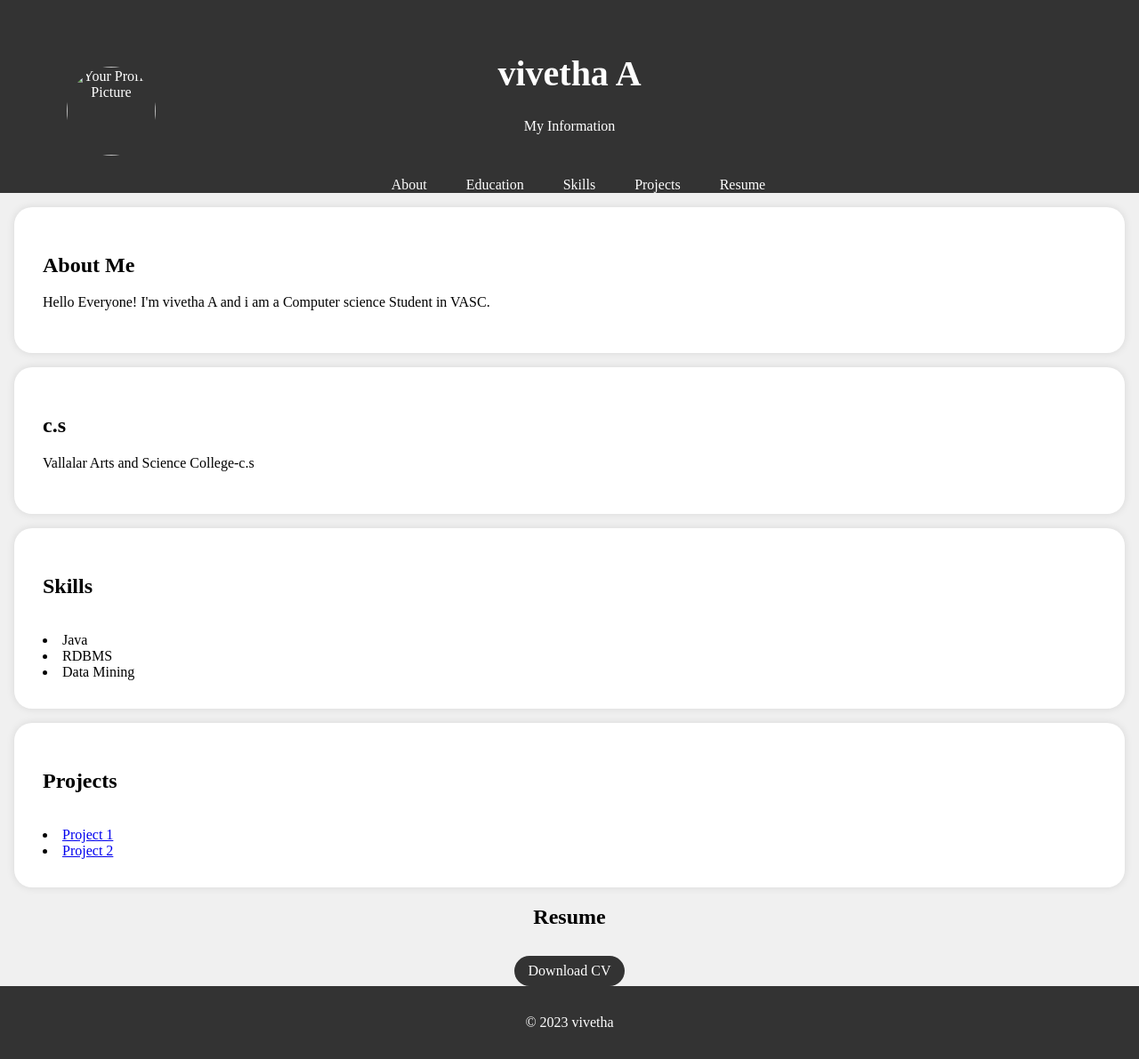
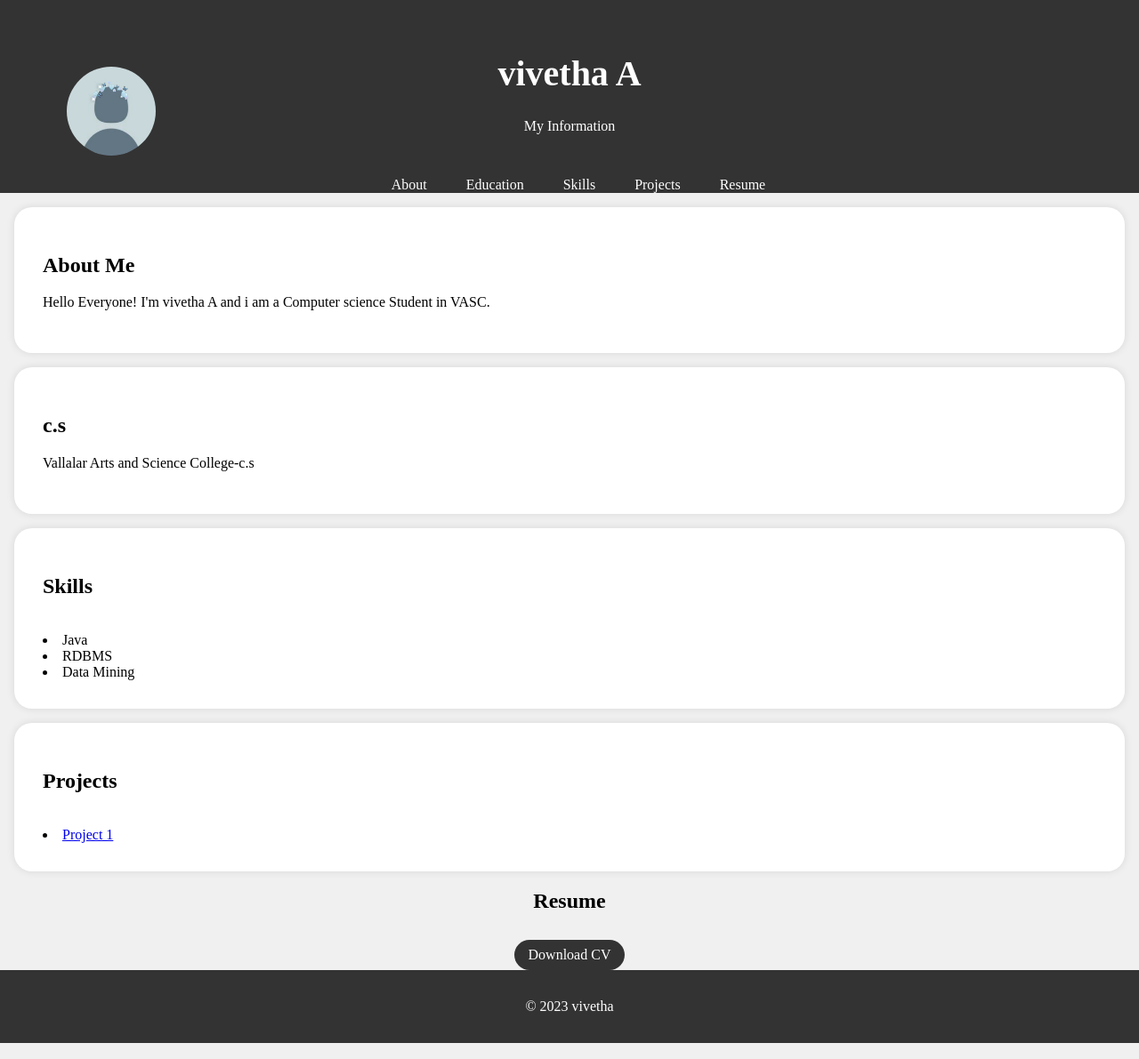
Before and after one commit to vivetha9345/Vivetha_portfolio, a plain HTML site: page index.html in a window 1280 px wide. Shown: the whole page at 89% size. Drawn offline with Linux system fonts and the light colour scheme.

Commit message:
Update and rename vivetha.html to index.html

```diff
--- a/vivetha.html
+++ b/index.html
@@ -93,7 +93,7 @@
         <header>
             <div class="header-content">
             <!--Add your profile picture here -->
-        <img src="../vivedha project/WhatsApp Image 2023-10-27 at 3.02.56 AM.jpeg" alt="Your Profile Picture" class="profile-picture">
+        <img src="./6da22899-9e00-44d9-9c2b-58042a07c3b5.jpg" alt="Your Profile Picture" class="profile-picture">
         <h1>vivetha A</h1>
         <p>My Information</p>
             </div>
@@ -139,7 +139,6 @@
                 <h2>Projects</h2>
                 <u1>
                     <li><a href="#">Project 1</a></li>
-                    <li><a href="#">Project 2</a></li>
                     <!--Add more Project links here-->
                  </u1>
             </div>
@@ -149,7 +148,7 @@
             <center>
                 <div class="section">
                     <h2>Resume</h2>
-                    <a href="../vivedha project/My resume.pdf" class="download-button">Download CV</a>
+                    <a href="./My resume.pdf" class="download-button">Download CV</a>
                 </div>
             </center>
         </section>
```
